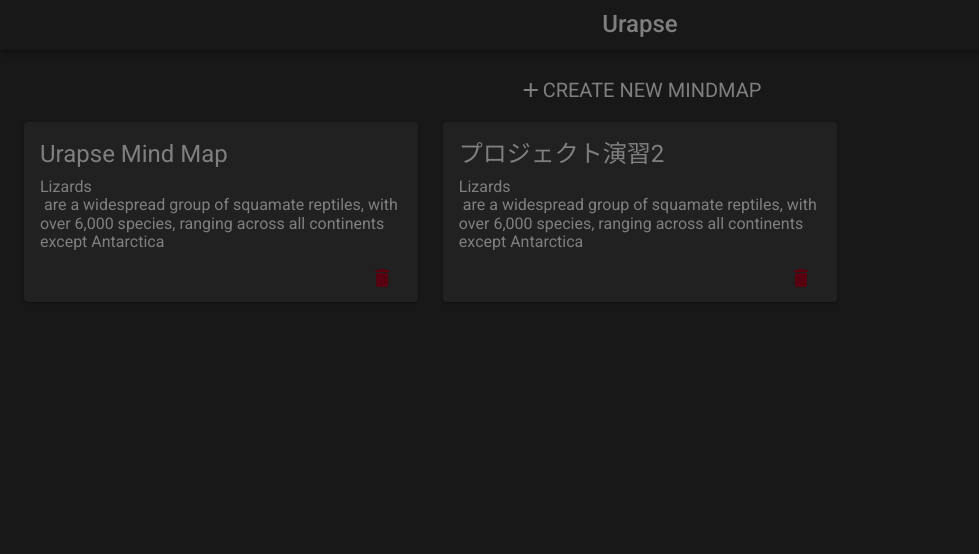
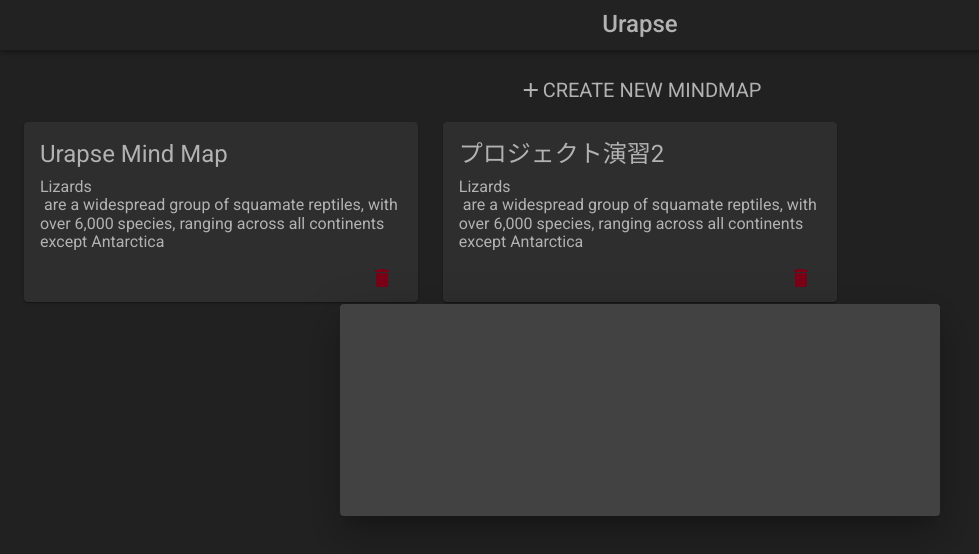
Before and after one commit to Nexus0831/urapse, a Vue app: page / in a window 1280 px wide. Shown: the top 554 px of the page, without its empty margins (0-979 px from the left). Built offline with nearby package versions, Linux system fonts and the light colour scheme.

Commit message:
feat: Alertサーフェスを作成

```diff
--- a/src/components/Alert.vue
+++ b/src/components/Alert.vue
@@ -1,5 +1,6 @@
 <template>
   <div id="alert">
+    <div class="surface"></div>
   </div>
 </template>
 
@@ -15,11 +16,33 @@ export default class Alert extends Vue {
 
 <style lang="stylus" scoped>
 #alert
+  /*--- style ---*/
   position fixed
   left 0
   top 0
-  background-color rgba(0, 0, 0, 0.5)
+  background-color rgba(0, 0, 0, 0.3)
   width 100%
   height calc(100vh + 20px)
   z-index 100
+  /*--- end ---*/
+
+  /*--- layout ---*/
+  display flex
+  justify-content center
+  align-items center
+  /*--- end ---*/
+
+.surface
+  /*--- style ---*/
+  background-color #424242
+  height 212px
+  max-height: calc(100% - 96px);
+  width 80%
+  max-width 600px
+  box-shadow: 0px 11px 15px -7px rgba(0, 0, 0, 0.2),
+    0px 24px 38px 3px rgba(0, 0, 0, 0.14),
+    0px 9px 46px 8px rgba(0, 0, 0, 0.12);
+  border-radius 4px
+  transition all .3s
+  /*--- end --- */
 </style>
```
